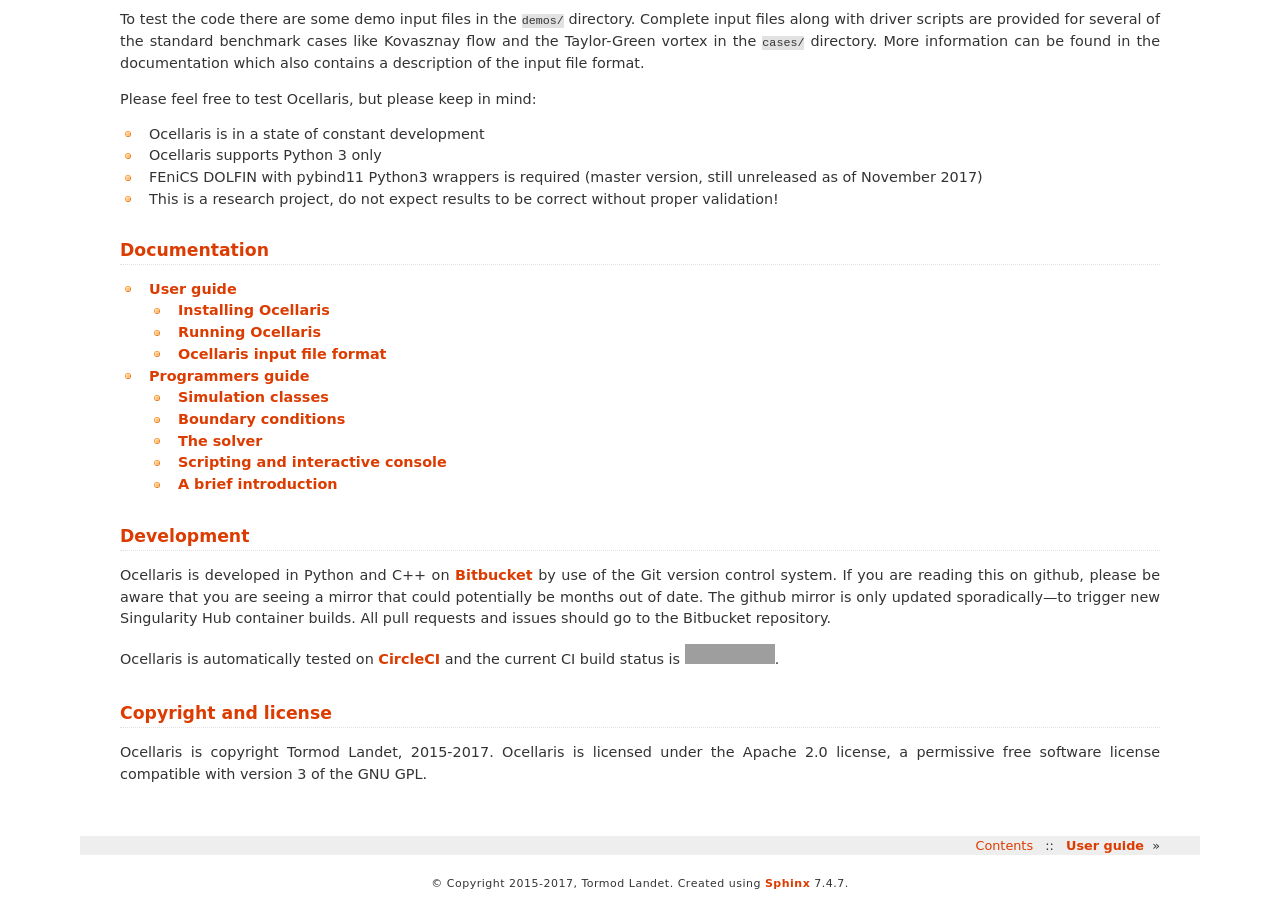
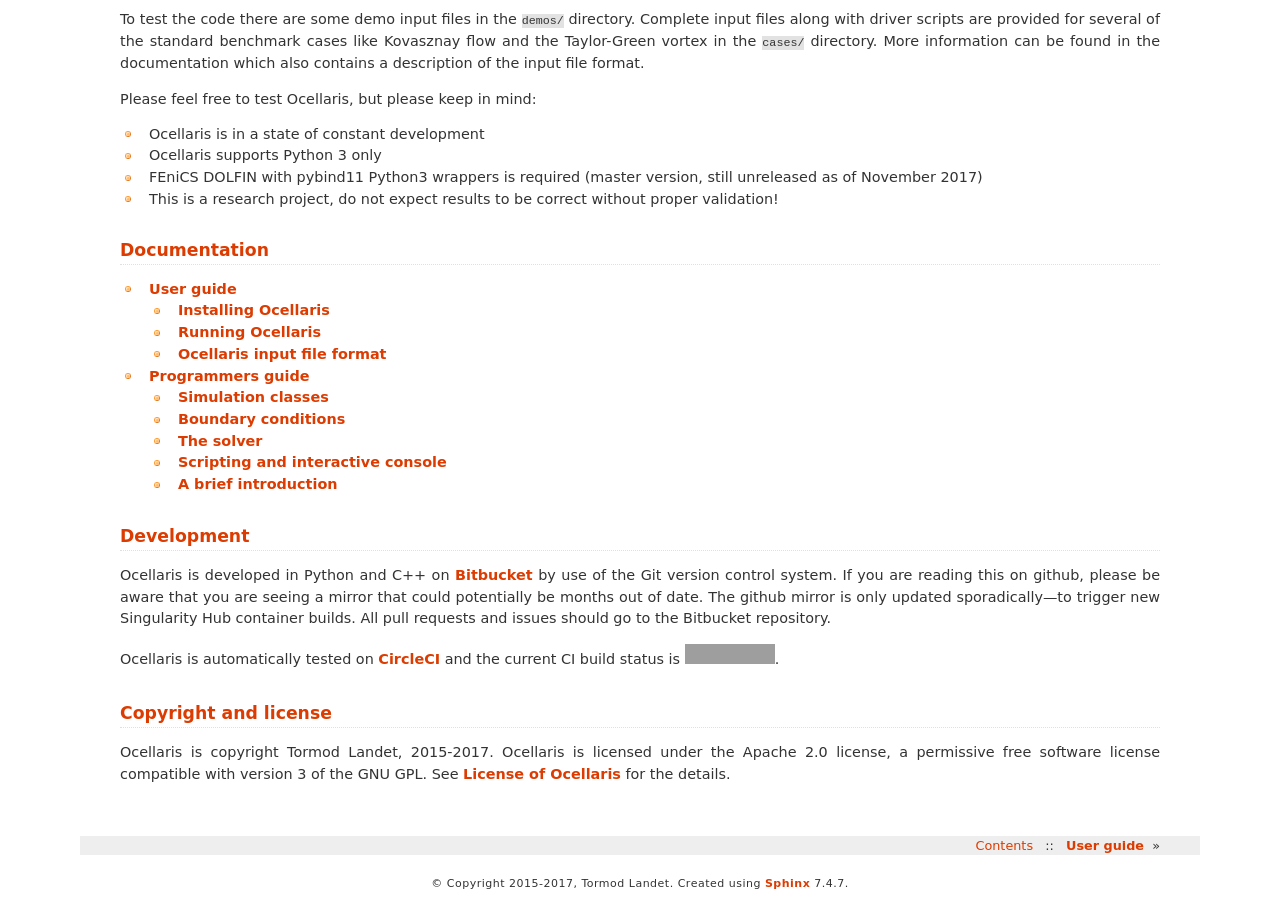
Before and after one commit to TormodLandet/Ocellaris, a Sphinx documentation site: the page built from documentation/index.rst, in a window 1280 px wide and 900 px high, scrolled down 1260 px. Built offline with Sphinx 7.4.7, drawn with Linux system fonts in a browser that asks for light colours; grey boxes are pictures that could not be loaded.

Commit message:
Add the license text instead of just referring to it by name

```diff
--- a/README.rst
+++ b/README.rst
@@ -82,4 +82,7 @@
 ---------------------
 
 Ocellaris is copyright Tormod Landet, 2015-2017. Ocellaris is licensed under the Apache 2.0 license, a
-permissive free software license compatible with version 3 of the GNU GPL.
+permissive free software license compatible with version 3 of the GNU GPL. See `License of Ocellaris`_ for
+the details.
+
+.. _`License of Ocellaris`:  https://trlandet.bitbucket.io/ocellaris/license.html
--- a/documentation/index.rst
+++ b/documentation/index.rst
@@ -15,6 +15,7 @@
 
    user_guide/user_guide
    programmers_guide/programmers_guide
+   license
 
 .. toctree::
    :hidden:
--- /dev/null
+++ b/documentation/license.rst
@@ -0,0 +1 @@
+.. include:: ../LICENSE
```
Also changed, not shown: 1 other file.
